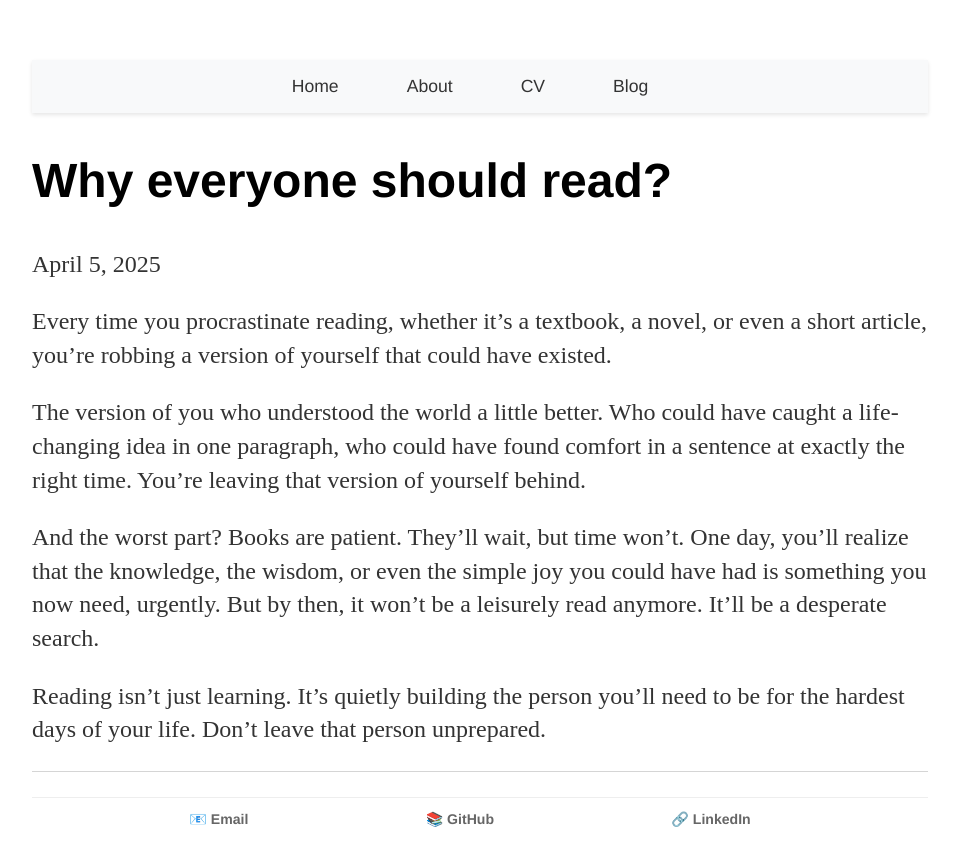
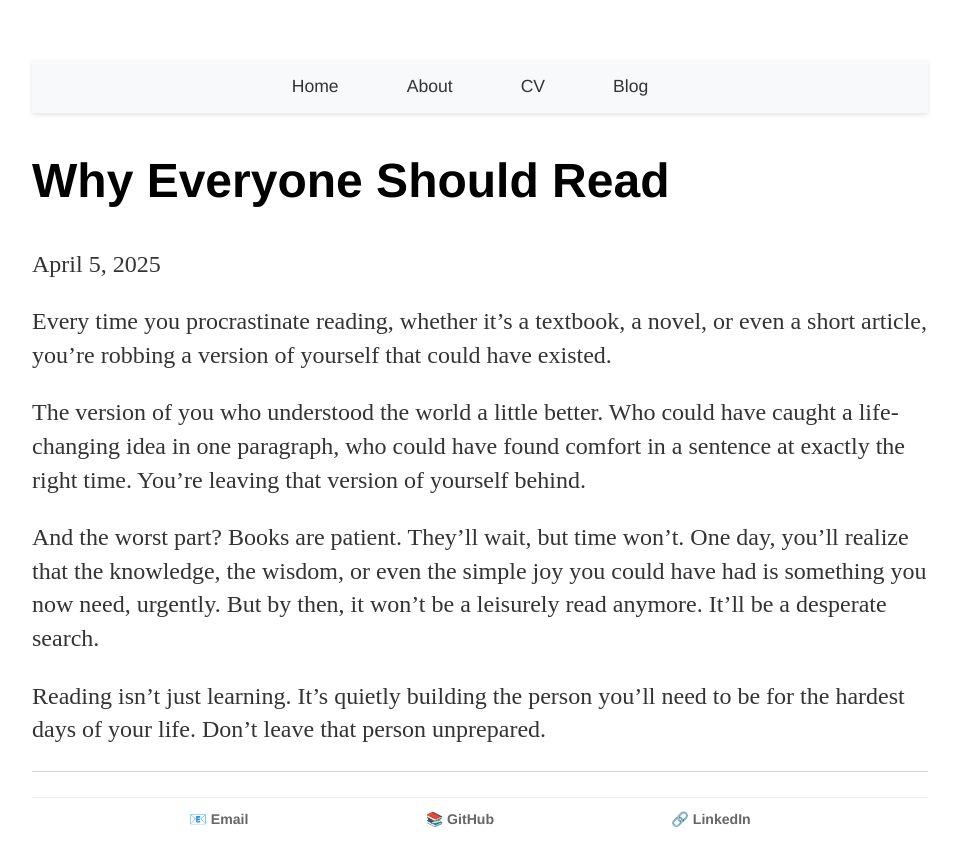
Before and after one commit to ansh997/ansh997.github.io, a Jekyll site: the page built from _posts/2025-04-05-Why-read.md, in a window 1280 px wide. Shown: the top 866 px of the page, without its empty margins (160-1119 px from the left). Built offline with Jekyll 4.4.1, drawn with Linux system fonts in a browser that asks for light colours.

```diff
--- a/_posts/2025-04-05-Why-read.md
+++ b/_posts/2025-04-05-Why-read.md
@@ -1,6 +1,6 @@
 ---
 layout: post
-title: Why everyone should read?
+title: Why Everyone Should Read
 date: 2025-04-05
 ---
 
```
